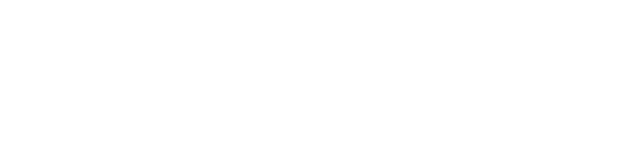
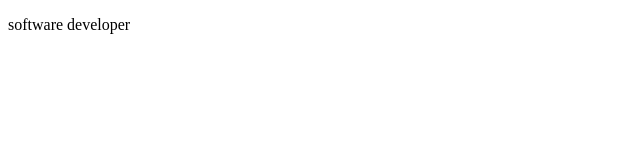
Before and after one commit to Veerasuryahub/portfolio_git, a plain HTML site: page index.html in a window 1280 px wide. Shown: the whole page, without its empty margins (0-640 px from the left). Drawn offline with Linux system fonts and the light colour scheme.

Commit message:
Update index.html

```diff
--- a/index.html
+++ b/index.html
@@ -6,6 +6,7 @@
     <title>Document</title>
 </head>
 <body>
+    <p>software developer</p>
 
 </body>
 </html>
```
